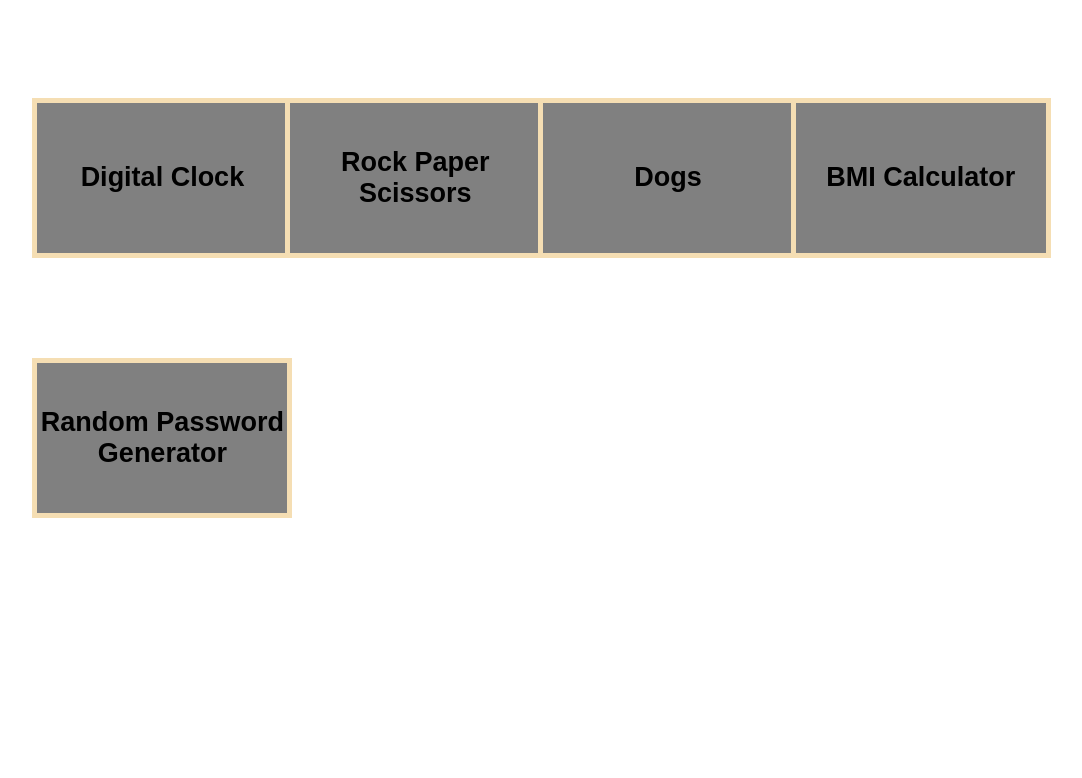
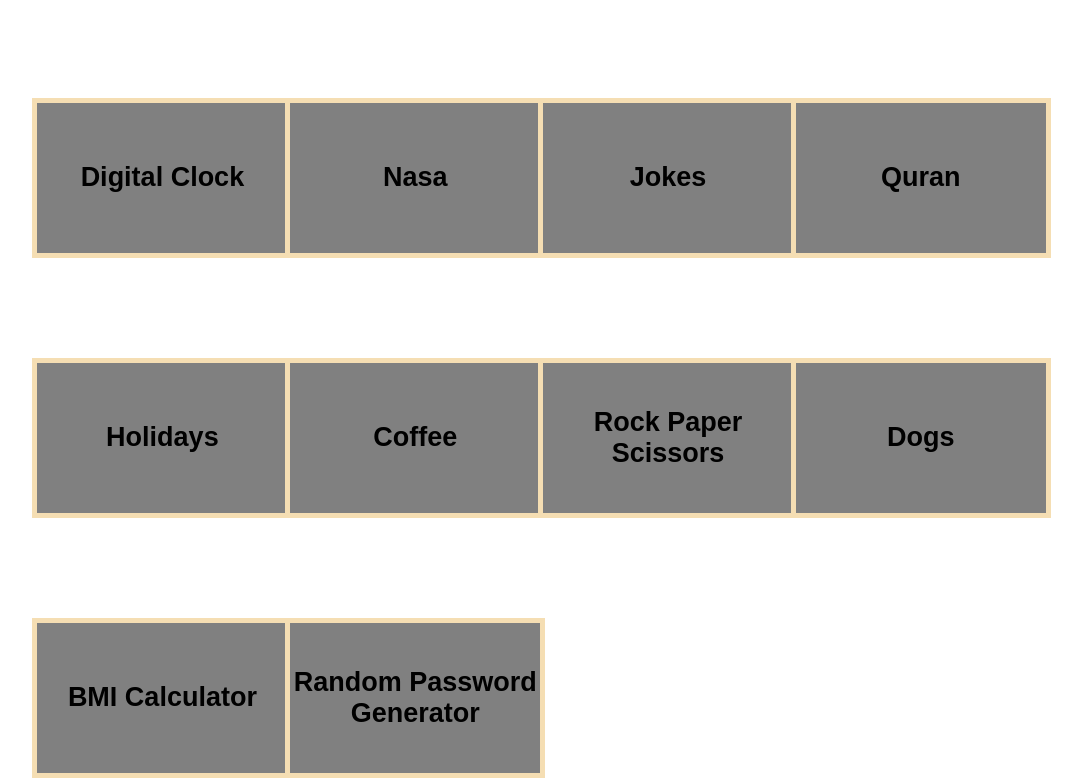
Before and after one commit to suadpllana/all-projects, a React (Vite) app: page / in a window 1280 px wide. Shown: the part 1070-1848 px from the top of the page, without its empty margins (102-1184 px from the left). Before the commit the page ends 1588 px from the top, so only its background shows below. Built offline with nearby package versions, Linux system fonts and the light colour scheme.

Commit message:
first commit

```diff
--- a/src/Projects.jsx
+++ b/src/Projects.jsx
@@ -127,6 +127,39 @@
             </div>
             </a>
 
+            <a target="_blank" href="https://suadpllana.github.io/nasa/">
+            <div>
+                 <h2>Nasa</h2>
+            </div>
+            </a>
+
+
+            <a target="_blank" href="https://suadpllana.github.io/jokes/">
+            <div>
+                 <h2>Jokes</h2>
+            </div>
+            </a>
+
+
+            <a target="_blank" href="https://suadpllana.github.io/quran/">
+            <div>
+                 <h2>Quran</h2>
+            </div>
+            </a>
+
+
+            <a target="_blank" href="https://suadpllana.github.io/holidays/">
+            <div>
+                 <h2>Holidays</h2>
+            </div>
+            </a>
+
+            <a target="_blank" href="https://suadpllana.github.io/coffee/">
+            <div>
+                 <h2>Coffee</h2>
+            </div>
+            </a>
+
 
             <a target="_blank" href="https://suadpllana.github.io/rockPaperScissors/">
             <div>
```
